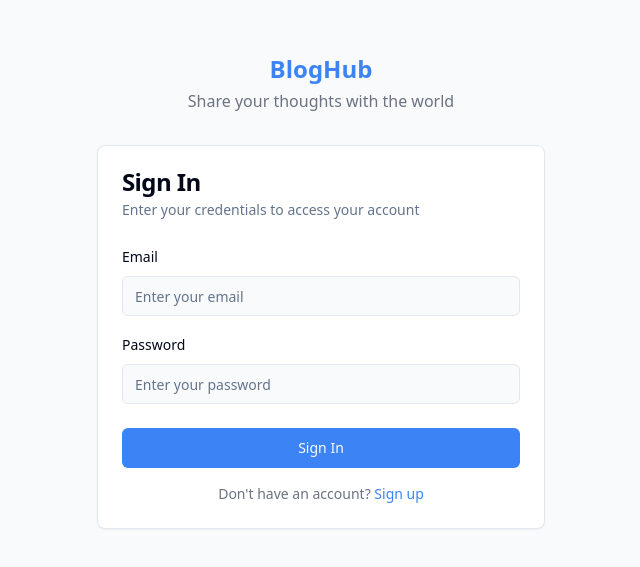
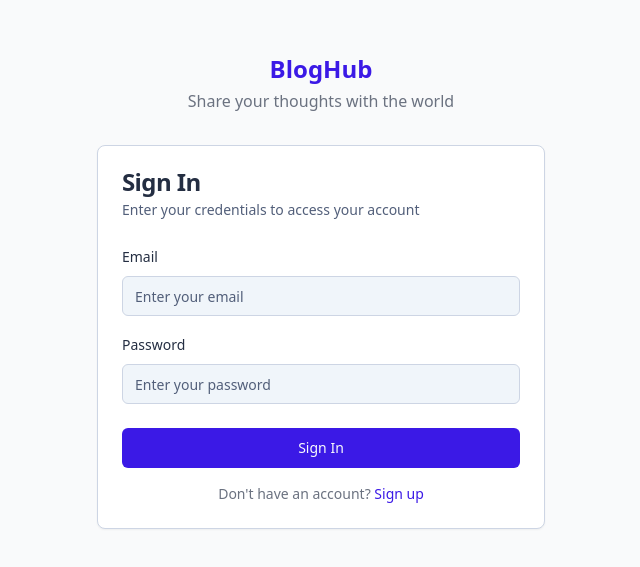
Before and after one commit to aradhyap21/Sapientia, a React (Vite) app: page /login in a window 1280 px wide. Shown: the part 109-676 px from the top of the page, without its empty margins (319-959 px from the left). Built offline with nearby package versions, Linux system fonts and the light colour scheme.

Commit message:
Refactor: Change website color palette
This commit refactors the website's color palette.

```diff
--- a/src/index.css
+++ b/src/index.css
@@ -5,83 +5,83 @@
 
 @layer base {
   :root {
-    --background: 210 20% 98%;
-    --foreground: 222.2 84% 4.9%;
+    --background: 210 50% 96%;
+    --foreground: 220 30% 20%;
 
     --card: 0 0% 100%;
-    --card-foreground: 222.2 84% 4.9%;
+    --card-foreground: 220 30% 20%;
 
     --popover: 0 0% 100%;
-    --popover-foreground: 222.2 84% 4.9%;
+    --popover-foreground: 220 30% 20%;
 
-    --primary: 217 91% 60%;
+    --primary: 250 80% 50%;
     --primary-foreground: 210 40% 98%;
 
-    --secondary: 210 40% 96.1%;
-    --secondary-foreground: 222.2 47.4% 11.2%;
+    --secondary: 250 30% 90%;
+    --secondary-foreground: 220 30% 20%;
 
-    --muted: 210 40% 96.1%;
-    --muted-foreground: 215.4 16.3% 46.9%;
+    --muted: 250 30% 92%;
+    --muted-foreground: 220 20% 40%;
 
-    --accent: 217 80% 95%;
-    --accent-foreground: 222.2 47.4% 11.2%;
+    --accent: 250 40% 90%;
+    --accent-foreground: 220 30% 20%;
 
     --destructive: 0 84.2% 60.2%;
     --destructive-foreground: 210 40% 98%;
 
-    --border: 214.3 31.8% 91.4%;
-    --input: 214.3 31.8% 91.4%;
-    --ring: 221.2 83.2% 53.3%;
+    --border: 220 30% 85%;
+    --input: 220 30% 85%;
+    --ring: 250 80% 50%;
 
     --radius: 0.5rem;
 
-    --sidebar-background: 210 30% 96%;
-    --sidebar-foreground: 240 5.3% 26.1%;
-    --sidebar-primary: 221.2 83.2% 53.3%;
+    --sidebar-background: 250 30% 95%;
+    --sidebar-foreground: 240 20% 30%;
+    --sidebar-primary: 250 80% 50%;
     --sidebar-primary-foreground: 0 0% 98%;
-    --sidebar-accent: 240 4.8% 95.9%;
-    --sidebar-accent-foreground: 240 5.9% 10%;
-    --sidebar-border: 220 13% 91%;
-    --sidebar-ring: 217.2 91.2% 59.8%;
+    --sidebar-accent: 250 30% 90%;
+    --sidebar-accent-foreground: 240 20% 20%;
+    --sidebar-border: 250 25% 88%;
+    --sidebar-ring: 250 80% 50%;
   }
 
   .dark {
-    --background: 222.2 84% 4.9%;
+    --background: 220 30% 10%;
     --foreground: 210 40% 98%;
 
-    --card: 222.2 84% 4.9%;
+    --card: 220 30% 12%;
     --card-foreground: 210 40% 98%;
 
-    --popover: 222.2 84% 4.9%;
+    --popover: 220 30% 12%;
     --popover-foreground: 210 40% 98%;
 
-    --primary: 217.2 91.2% 59.8%;
-    --primary-foreground: 222.2 47.4% 11.2%;
+    --primary: 250 80% 60%;
+    --primary-foreground: 220 30% 15%;
 
-    --secondary: 217.2 32.6% 17.5%;
+    --secondary: 250 25% 25%;
     --secondary-foreground: 210 40% 98%;
 
-    --muted: 217.2 32.6% 17.5%;
-    --muted-foreground: 215 20.2% 65.1%;
+    --muted: 250 25% 25%;
+    --muted-foreground: 215 20% 75%;
 
-    --accent: 217.2 32.6% 17.5%;
+    --accent: 250 25% 30%;
     --accent-foreground: 210 40% 98%;
 
     --destructive: 0 62.8% 30.6%;
     --destructive-foreground: 210 40% 98%;
 
-    --border: 217.2 32.6% 17.5%;
-    --input: 217.2 32.6% 17.5%;
-    --ring: 224.3 76.3% 48%;
+    --border: 250 25% 25%;
+    --input: 250 25% 25%;
+    --ring: 250 80% 60%;
 
-    --sidebar-background: 240 5.9% 10%;
-    --sidebar-foreground: 240 4.8% 95.9%;
-    --sidebar-primary: 224.3 76.3% 48%;
+    --sidebar-background: 240 20% 15%;
+    --sidebar-foreground: 240 10% 90%;
+    --sidebar-primary: 250 80% 60%;
     --sidebar-primary-foreground: 0 0% 100%;
-    --sidebar-accent: 240 3.7% 15.9%;
-    --sidebar-accent-foreground: 240 4.8% 95.9%;
-    --sidebar-border: 240 3.7% 15.9%;
-    --sidebar-ring: 217.2 91.2% 59.8%;
+    --sidebar-accent: 240 15% 25%;
+    --sidebar-accent-foreground: 240 10% 90%;
+    --sidebar-border: 240 15% 25%;
+    --sidebar-ring: 250 80% 60%;
   }
 }
 
--- a/tailwind.config.ts
+++ b/tailwind.config.ts
@@ -1,3 +1,4 @@
+
 import type { Config } from "tailwindcss";
 
 export default {
```
